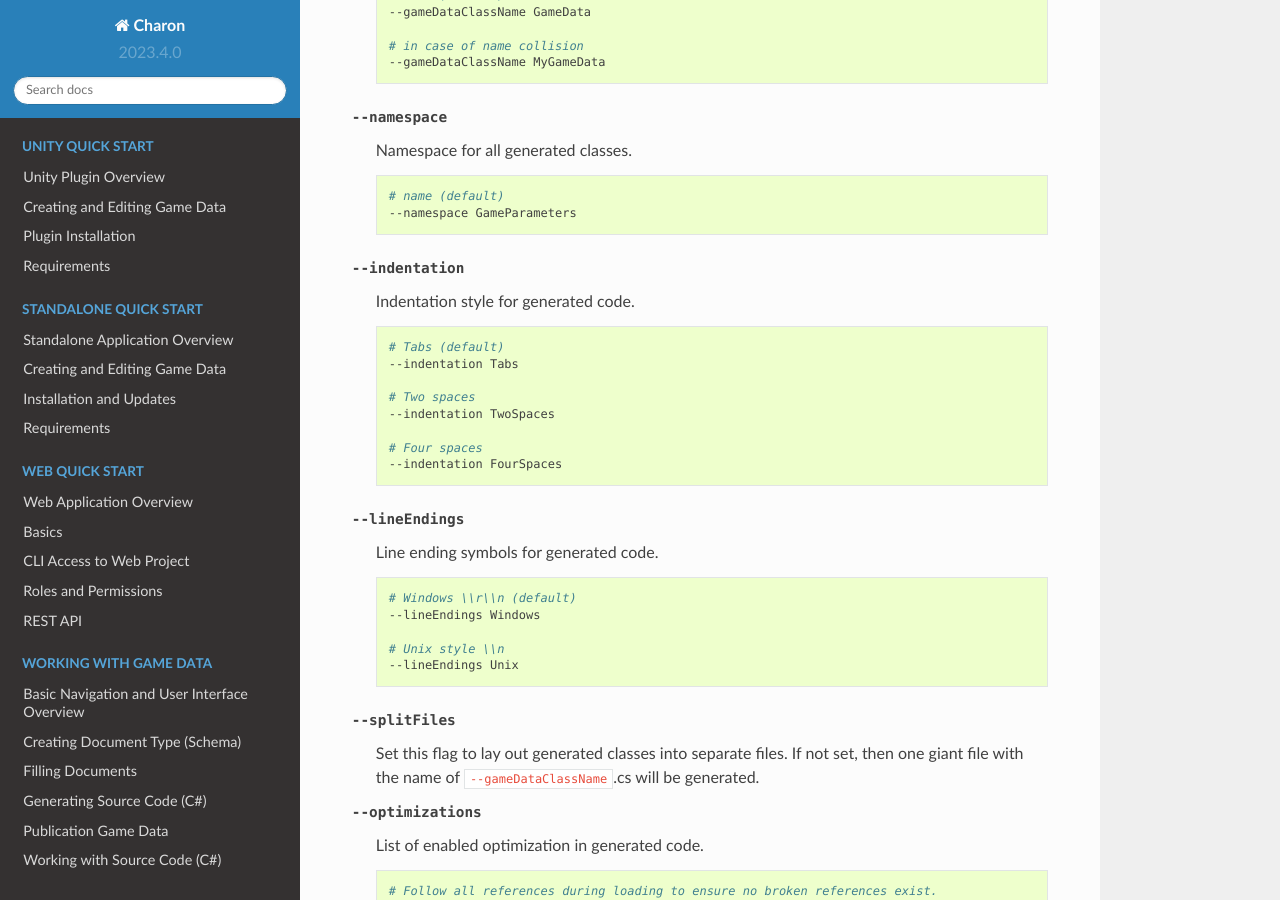
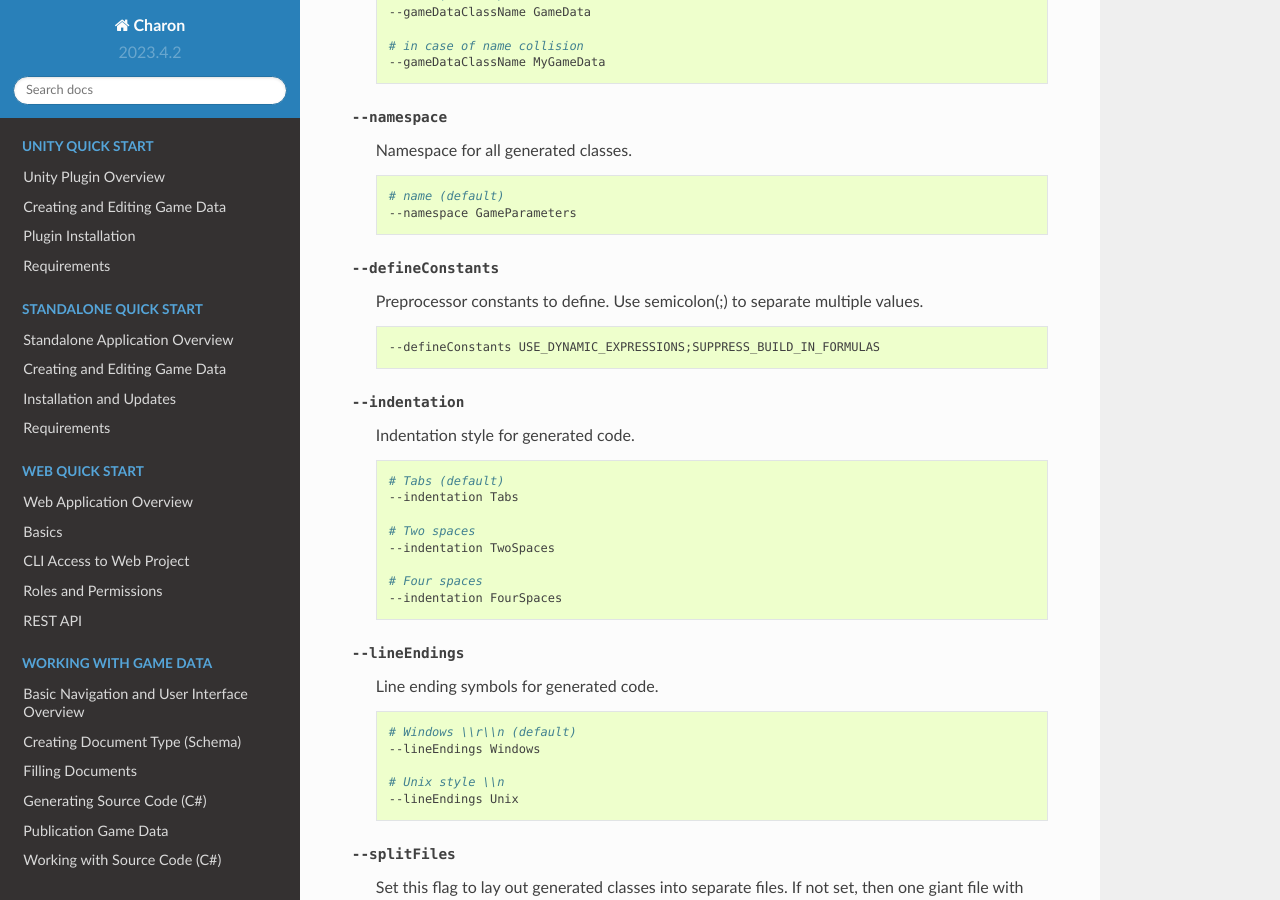
Before and after one commit to gamedevware/charon, a Sphinx documentation site: the page built from docs/advanced/commands/generate_csharp_code.rst, in a window 1280 px wide and 900 px high, scrolled down 1483 px. Built offline with Sphinx 7.4.7 and the Read the Docs theme 2.0.0, drawn with Linux system fonts in a browser that asks for light colours.

Commit message:
feature: updated documentation to v2023.4.2

```diff
--- a/docs/advanced/commands/generate_csharp_code.rst
+++ b/docs/advanced/commands/generate_csharp_code.rst
@@ -84,6 +84,13 @@ This command does not delete previously generated files, and it is the responsib
      # name (default)
      --namespace GameParameters
 
+--defineConstants
+   Preprocessor constants to define. Use semicolon(;) to separate multiple values.
+
+   .. code-block:: bash
+
+     --defineConstants USE_DYNAMIC_EXPRESSIONS;SUPPRESS_BUILD_IN_FORMULAS
+
 --indentation
    Indentation style for generated code.
 
--- a/docs/conf.py
+++ b/docs/conf.py
@@ -55,9 +55,9 @@ author = 'GameDevWare'
 # built documents.
 #
 # The short X.Y version.
-version = '2023.4.0'
+version = '2023.4.2'
 # The full version, including alpha/beta/rc tags.
-release = '2023.4.0'
+release = '2023.4.2'
 
 # The language for content autogenerated by Sphinx. Refer to documentation
 # for a list of supported languages.
```
